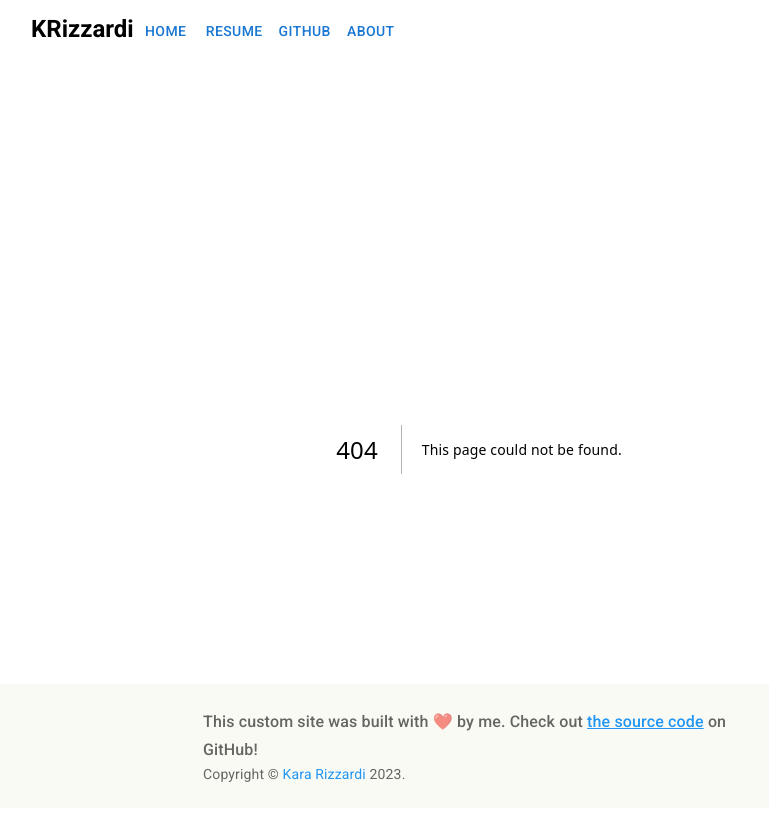
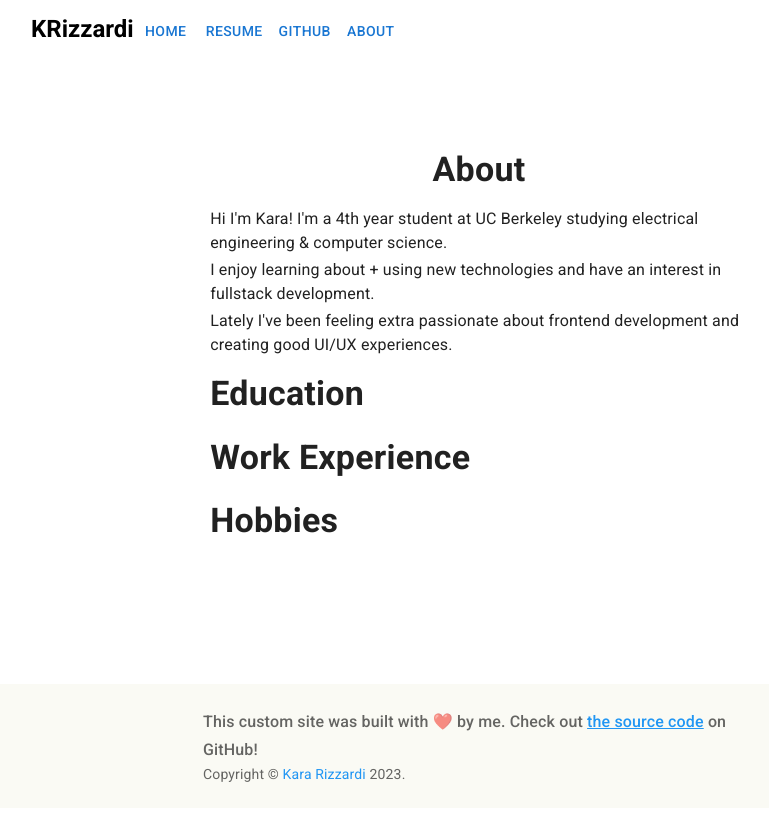
Before and after one commit to kara4600/kararizzardi.com, a Next.js app: page /about in a window 1280 px wide. Before the commit this address had no page. Shown: the top 820 px of the page, without its empty margins (161-930 px from the left). Built offline with nearby package versions, Linux system fonts and the light colour scheme.

Commit message:
Create About page

```diff
--- /dev/null
+++ b/src/app/about/page.tsx
@@ -0,0 +1,56 @@
+import * as React from 'react';
+import Grid from '@mui/material/Grid';
+import Fade from '@mui/material/Fade';
+import Typography from '@mui/material/Typography';
+import Box from '@mui/material/Box';
+
+export default function About() {
+  return (
+    <div>
+      <Grid container direction={'column'} width={'70%'} marginX={'auto'}>
+        <Fade in timeout={1750}>
+          <Grid
+            container
+            item
+            justifyContent={'center'}
+            rowSpacing={2}
+            marginX={'auto'}
+            marginY={{ xs: '50px', sm: '100px' }}
+            width={{ xs: '100%', sm: '60%' }}
+          >
+            <Typography fontWeight={'600'} variant="h4" mb={'3%'}>
+              About
+            </Typography>
+            <Typography variant="body1">
+              Hi I'm Kara! I'm a 4th year student at UC Berkeley studying
+              electrical engineering & computer science.
+              <Box my={'3px'}></Box>I enjoy learning about + using new
+              technologies and have an interest in fullstack development.
+              <Box my={'3px'}></Box>
+              Lately I've been feeling extra passionate about frontend
+              development and creating good UI/UX experiences.
+            </Typography>
+
+            <Grid item width={'100%'}>
+              <Typography fontWeight={'600'} variant="h4" mb={'1%'}>
+                Education
+              </Typography>
+            </Grid>
+
+            <Grid item width={'100%'}>
+              <Typography fontWeight={'600'} variant="h4" mb={'1%'}>
+                Work Experience
+              </Typography>
+            </Grid>
+
+            <Grid item width={'100%'}>
+              <Typography fontWeight={'600'} variant="h4" mb={'1%'}>
+                Hobbies
+              </Typography>
+            </Grid>
+          </Grid>
+        </Fade>
+      </Grid>
+    </div>
+  );
+}
```
